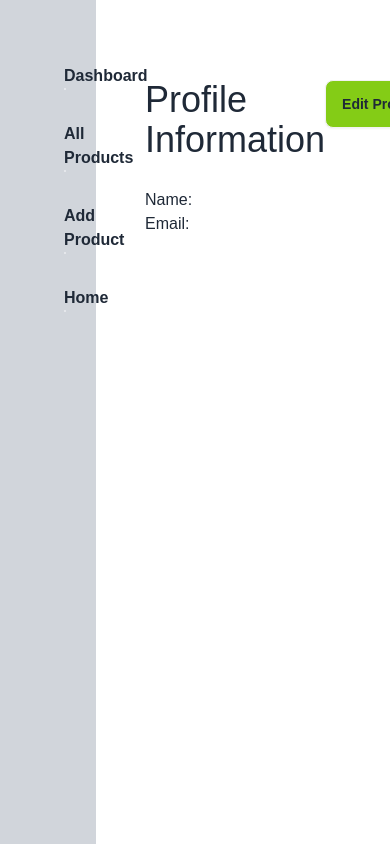
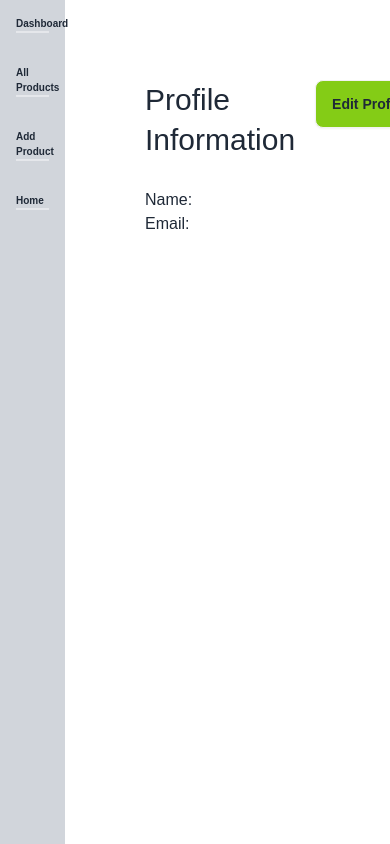
Before and after one commit to sadmanalam142/cric-expo-client, a React (Vite) app: page /dashboard/home in a window 390 px wide. Shown: the top 844 px of the page. Built offline with nearby package versions, Linux system fonts and the light colour scheme; no server answers; sample sign-in values are in the browser's storage.

Commit message:
responsive desing done

```diff
--- a/src/components/SingleProduct.jsx
+++ b/src/components/SingleProduct.jsx
@@ -1,4 +1,5 @@
 import { Link } from "react-router-dom";
+import "../components/home/products.css";
 
 /* eslint-disable react/prop-types */
 const SingleProduct = ({ product }) => {
@@ -7,7 +8,7 @@ const SingleProduct = ({ product }) => {
   return (
     <div className="card w-96 bg-base-100 shadow-xl">
       <figure>
-        <img src={image_url} alt="Shoes" />
+        <img className="home_products_img" src={image_url} alt="Shoes" />
       </figure>
       <div className="card-body">
         <h2 className="card-title">{title}</h2>
--- a/src/components/dashboard/SingleProductCardDashboard.jsx
+++ b/src/components/dashboard/SingleProductCardDashboard.jsx
@@ -1,6 +1,7 @@
 /* eslint-disable react/prop-types */
 import toast from "react-hot-toast";
 import { Link } from "react-router-dom";
+import "./../../components/home/products.css";
 
 // eslint-disable-next-line react/prop-types
 const SingleProductCardDashboard = ({ product, onDelete }) => {
@@ -23,7 +24,7 @@ const SingleProductCardDashboard = ({ product, onDelete }) => {
   };
 
   return (
-    <div className="card w-96 bg-base-100 shadow-xl">
+    <div className="card w-96 bg-base-100 shadow-xl all_product_section">
       <figure>
         <img src={image_url} alt="Shoes" />
       </figure>
@@ -32,7 +33,7 @@ const SingleProductCardDashboard = ({ product, onDelete }) => {
         <h3 className="text-xl font-semibold">{brand}</h3>
         <h3 className="text-xl font-semibold">{price}</h3>
         <p>{description}</p>
-        <div className="card-actions justify-end">
+        <div className="card-actions justify-end all_product_buttons">
           <button className="btn bg-lime-500 text-black">
             <Link to={`/products/${_id}`}>See details</Link>
           </button>
--- /dev/null
+++ b/src/components/home/AvailableBrands.css
@@ -0,0 +1,11 @@
+@media screen and (max-width: 600px) {
+  .available_brands {
+    display: grid;
+    grid-template-columns: repeat(2, 1fr);
+    gap: 30px;
+    margin-left: 0;
+  }
+  .card_items {
+    width: 180px;
+  }
+}
--- a/src/components/home/AvailableBrands.jsx
+++ b/src/components/home/AvailableBrands.jsx
@@ -1,34 +1,36 @@
+import "./AvailableBrands.css";
+
 const AvailableBrands = () => {
   return (
     <div>
         <h1 className="my-8 text-3xl font-bold text-center">Available Brands</h1>
-      <div className="grid grid-cols-3 gap-6 ml-28">
-      <div className="card w-48 bg-base-100 shadow-xl">
+      <div className="grid grid-cols-3 gap-6 ml-28 available_brands">
+      <div className="card w-48 bg-base-100 shadow-xl card_items">
         <div className="card-body">
           <h1 className="text-2xl">Addidas</h1>
         </div>
       </div>
-      <div className="card w-48 bg-base-100 shadow-xl">
+      <div className="card w-48 bg-base-100 shadow-xl card_items">
         <div className="card-body">
           <h1 className="text-2xl">Nike</h1>
         </div>
       </div>
-      <div className="card w-48 bg-base-100 shadow-xl">
+      <div className="card w-48 bg-base-100 shadow-xl card_items">
         <div className="card-body">
           <h1 className="text-2xl">Puma</h1>
         </div>
       </div>
-      <div className="card w-48 bg-base-100 shadow-xl">
+      <div className="card w-48 bg-base-100 shadow-xl card_items">
         <div className="card-body">
           <h1 className="text-2xl">SS</h1>
         </div>
       </div>
-      <div className="card w-48 bg-base-100 shadow-xl">
+      <div className="card w-48 bg-base-100 shadow-xl card_items">
         <div className="card-body">
           <h1 className="text-2xl">Reebok</h1>
         </div>
       </div>
-      <div className="card w-48 bg-base-100 shadow-xl">
+      <div className="card w-48 bg-base-100 shadow-xl card_items">
         <div className="card-body">
           <h1 className="text-2xl">SG</h1>
         </div>
--- a/src/components/home/Products.jsx
+++ b/src/components/home/Products.jsx
@@ -1,5 +1,6 @@
 import SingleProduct from "../SingleProduct";
 import useProducts from "../../hooks/useProducts";
+import "./products.css";
 
 const Products = () => {
     const {products} = useProducts()
@@ -7,7 +8,7 @@ const Products = () => {
         <div>
       <h1 className="my-8 text-3xl font-bold text-center">Our Products</h1>
 
-      <div className="flex gap-2 px-6 justify-center items-center">
+      <div className="flex gap-2 px-6 justify-center items-center home_products">
         {
           // eslint-disable-next-line react/prop-types
           products.slice(0, 3).map((product) => (
--- /dev/null
+++ b/src/components/home/products.css
@@ -0,0 +1,32 @@
+@media screen and (max-width: 600px) {
+    .home_products {
+        display: grid;
+        grid-template-columns: repeat(1, 1fr);
+    }
+    .home_products_img {
+        width: 360px;
+    }
+    .product_details {
+        padding: 0 30px;
+    }
+    .all_product_section{
+        margin-left: -50px;
+    }
+    .all_product_buttons{
+        display: grid;
+        grid-template-columns: repeat(3, 1fr);
+    }
+    .d_layout_section {
+        padding: 0%;
+    }
+    .d_layout_text {
+        font-size: x-small;
+    }
+    .dashboard_header_section{
+        display: flex;
+        gap: 20px;
+    }
+    .dashboard_header {
+        font-size: 30px;
+    }
+  }
--- a/src/layouts/DashboardLayout.jsx
+++ b/src/layouts/DashboardLayout.jsx
@@ -1,23 +1,24 @@
 import { Link, Outlet } from "react-router-dom";
+import "./../components/home/products.css";
 
 const DashboardLayout = () => {
   return (
     <div className="grid grid-cols-12">
-      <div className="col-span-2 bg-gray-300 min-h-screen p-12 font-semibold">
+      <div className="col-span-2 bg-gray-300 min-h-screen p-12 font-semibold d_layout_section">
         <ul>
-          <li className="p-4 text w-full">
+          <li className="p-4 text w-full d_layout_text">
             <Link to={"home"}>Dashboard</Link>
             <li className="border"></li>
           </li>
-          <li className="p-4 text w-full">
+          <li className="p-4 text w-full d_layout_text">
             <Link to={"all-products"}>All Products</Link>
             <li className="border"></li>
           </li>
-          <li className="p-4 text w-full">
+          <li className="p-4 text w-full d_layout_text">
             <Link to={"add-products"}>Add Product</Link>
             <li className="border"></li>
           </li>
-          <li className="p-4 text w-full">
+          <li className="p-4 text w-full d_layout_text">
             <Link to={"/"}>Home</Link>
             <li className="border"></li>
           </li>
--- a/src/pages/Dashboard.jsx
+++ b/src/pages/Dashboard.jsx
@@ -1,6 +1,7 @@
 import { useEffect, useState } from "react";
 import useAuth from "../hooks/useAuth";
 import { Link } from "react-router-dom";
+import "./../components/home/products.css";
 
 const Dashboard = () => {
   const { user } = useAuth();
@@ -15,8 +16,8 @@ const Dashboard = () => {
   console.log(userInfo);
   return (
     <div>
-      <div className="flex justify-between mb-7">
-        <h1 className="text-4xl">Profile Information</h1>
+      <div className="flex justify-between mb-7 dashboard_header_section">
+        <h1 className="text-4xl dashboard_header">Profile Information</h1>
         <Link
           to={`/dashboard/profile/edit/${userInfo?._id}`}
           className="btn bg-lime-500 btn-md"
--- a/src/pages/ProductDetails.jsx
+++ b/src/pages/ProductDetails.jsx
@@ -1,4 +1,5 @@
 import { useLoaderData } from "react-router-dom";
+import './../components/home/products.css';
 
 const ProductDetails = () => {
   const products = useLoaderData();
@@ -7,7 +8,7 @@ const ProductDetails = () => {
 
   return (
     <div className="flex align-middle justify-center my-11">
-      <div className="w-[500px]">
+      <div className="w-[500px] product_details">
         <h1 className="text-5xl text-center font-bold">{title}</h1>
 
         <img className="h-[500px] my-3" src={image_url} alt="product image" />
```
